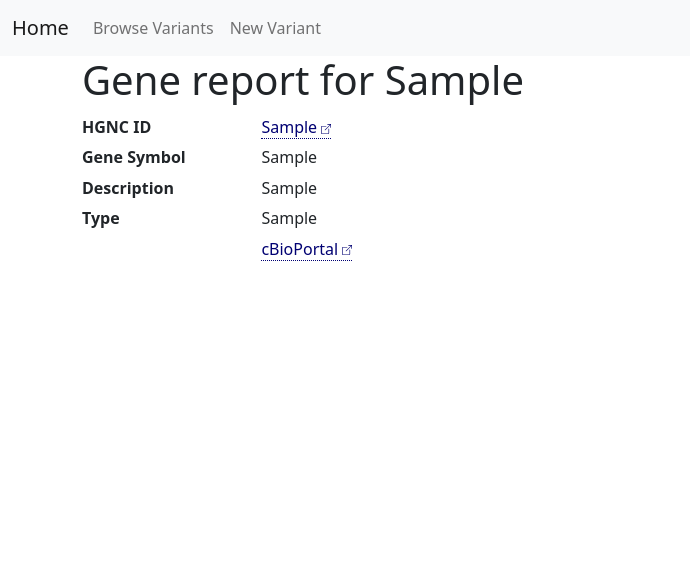
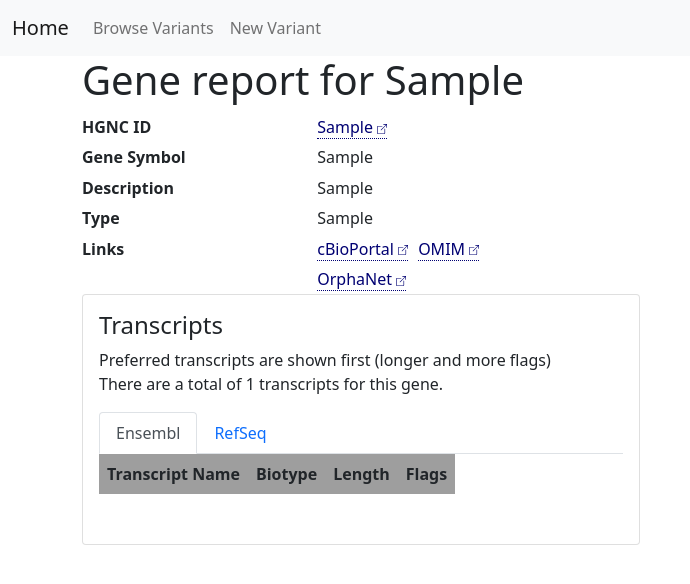
Before and after one commit to GC-HBOC/HerediVar, a Flask app: template src/quick_database_access/templates/gene.html in a window 1280 px wide. Shown: the top 584 px of the page, without its empty margins (0-690 px from the left). Run offline with Flask 2, Linux system fonts and the light colour scheme; the template is opened without the code that fills it: most values are stand-ins (such as "Sample title", 1, 10 or a date in 2020); some libraries are stand-ins or nearby versions.

Commit message:
transcripts table on gene page working (#11) & minor bugfixes & coderefactoring

```diff
--- a/src/common/db_IO.py
+++ b/src/common/db_IO.py
@@ -440,8 +440,8 @@ class Connection:
         result = self.cursor.fetchone()
         return result
 
-    def get_trancsripts(self, gene_id):
-        command = "SELECT * FROM transcript WHERE gene_id = %s" % (gene_id)
+    def get_transcripts(self, gene_id):
+        command = "SELECT gene_id,name,biotype,length,is_gencode_basic,is_mane_select,is_mane_plus_clinical,is_ensembl_canonical,is_gencode_basic+is_mane_select+is_mane_plus_clinical+is_ensembl_canonical total_flags FROM transcript WHERE gene_id = %s" % (gene_id)
         self.cursor.execute(command)
         result = self.cursor.fetchall()
         return result
--- a/src/quick_database_access/server.py
+++ b/src/quick_database_access/server.py
@@ -152,7 +152,7 @@ def variant(variant_id=None, chr=None, pos=None, ref=None, alt=None):
 def gene(gene_id):
     conn = Connection()
     gene_info = conn.get_gene(gene_id)
-    transcripts = conn.get_transcripts(gene_id)
+    transcripts = conn.get_transcripts(gene_id) # 0gene_id,1name,2biotype,3length,4is_gencode_basic,5is_mane_select,6is_mane_plus_clinical,7is_ensembl_canonical,8total_flags
     conn.close()
     return render_template('gene.html', gene_info=gene_info, transcripts=transcripts)
 
--- /dev/null
+++ b/src/quick_database_access/static/js/gene.js
@@ -0,0 +1,5 @@
+table = document.getElementById("transcriptTable");
+if (table != null) {
+    filterTable_one_column("ensembl", 4, table);
+    sorter(['#transcripts_numflags_col', '#transcripts_length_col']) // sort first by num of flags and if there is a tie sort by length
+}
--- a/src/quick_database_access/static/js/variant.js
+++ b/src/quick_database_access/static/js/variant.js
@@ -6,12 +6,9 @@ if (table != null) {
 }
 
 
-
-
 $(document).ready(function()
 {
     var annotation_status = $('#annotation_status').data()['annotationStatus'];
-    console.log(annotation_status)
     if (annotation_status === 'pending'){
         $('#reannotate_button').attr('disabled', true)
         $('#tooltip_reannotate_button').attr('title', "Wait for the current annotation to finish before submitting another one")
--- a/src/quick_database_access/templates/base.html
+++ b/src/quick_database_access/templates/base.html
@@ -60,7 +60,10 @@
     <!--<script src="https://stackpath.bootstrapcdn.com/bootstrap/4.3.1/js/bootstrap.min.js" integrity="sha384-JjSmVgyd0p3pXB1rRibZUAYoIIy6OrQ6VrjIEaFf/nJGzIxFDsf4x0xIM+B07jRM" crossorigin="anonymous"></script>-->
     <script src="https://cdn.jsdelivr.net/npm/bootstrap@5.1.3/dist/js/bootstrap.bundle.min.js" integrity="sha384-ka7Sk0Gln4gmtz2MlQnikT1wXgYsOg+OMhuP+IlRH9sENBO0LRn5q+8nbTov4+1p" crossorigin="anonymous"></script>
     <script src="https://cdn.jsdelivr.net/npm/masonry-layout@4.2.2/dist/masonry.pkgd.min.js" integrity="sha384-GNFwBvfVxBkLMJpYMOABq3c+d3KnQxudP/mGPkzpZSTYykLBNsZEnG2D9G/X/+7D" crossorigin="anonymous" async></script>
+    <script src="../static/js/utils.js"></script> <!-- load utils first! -->
     <script src="../static/js/custom_dom.js"></script>
+
+    {% block special_scripts %} {% endblock %}
 
   </body>
 </html>
--- a/src/quick_database_access/templates/gene.html
+++ b/src/quick_database_access/templates/gene.html
@@ -8,7 +8,7 @@
 
 <h1> {% block title %} Gene report for {{ gene_info[2] }} {% endblock %} </h1>
 
-<div style="width:30%">
+<div style="width:40%">
     <div class="row align-items-start">
         <div class="col li-label"><abbr title="someinfo">HGNC ID</abbr></div>
         <div class="col li-info"><external-link href="https://www.genenames.org/data/gene-symbol-report/#!/hgnc_id/HGNC:{{ gene_info[1] }}">{{ gene_info[1] }}</external-link></div>
@@ -26,11 +26,104 @@
         <div class="col li-info">{{ gene_info[4] }}</div>
     </div>
     <div class="row align-items-start">
-        <div class="col li-label"></div>
-        <div class="col li-info"><external-link href="https://www.cbioportal.org/results/mutations?case_set_id=all&gene_list={{ gene_info[2] }}&cancer_study_list=5c8a7d55e4b046111fee2296">cBioPortal</external-link></div>
+        <div class="col li-label">Links</div>
+        <div class="col li-info">
+            <div class="li-element ssr">
+                <external-link href="https://www.cbioportal.org/results/mutations?case_set_id=all&gene_list={{ gene_info[2] }}&cancer_study_list=5c8a7d55e4b046111fee2296">cBioPortal</external-link>
+            </div>
+            {% if gene_info[5] is not none %}
+            <div class="li-element ssr">
+                <external-link href="https://www.omim.org/entry/{{ gene_info[5] }}">OMIM</external-link>
+            </div>
+            {% endif %}
+            {% if gene_info[6] is not none %}
+            <div class="li-element ssr">
+                <external-link href="https://www.orpha.net/consor/cgi-bin/Disease_Genes.php?lng=DE&data_id={{ gene_info[6] }}">OrphaNet</external-link>
+            </div>
+            {% endif %}
+        </div>
     </div>
 </div>
+
+
+
+
+<!--transcripts table-->
+<div class="col-lg-5 col-lg-6 mb-4">
+    <div class="card">
+        <div class="card-body">
+            <h4 class="card-title">Transcripts</h4>
+            <p class="card-text">
+                Preferred transcripts are shown first (longer and more flags) <br>
+                There are a total of {{ transcripts | length }} transcripts for this gene.
+
+                <ul class="nav nav-tabs" id="tabs" role="tablist"> <!-- although this uses the styles from a tablist it is essentially not a tablist as it is not linked to the tabContent div below! Changes appear through javascript-->
+                    <li class="nav-item" role="presentation">
+                        <button class="nav-link active" data-bs-toggle="tab" type="button" role="tab" aria-selected="true" onclick="filterTable_one_column('ensembl', 4, document.getElementById('transcriptTable'))">Ensembl</button>
+                    </li>
+                    <li class="nav-item" role="presentation">
+                        <button class="nav-link" data-bs-toggle="tab" type="button" role="tab" aria-selected="false" onclick="filterTable_one_column('refseq', 4, document.getElementById('transcriptTable'))">RefSeq</button>
+                    </li>
+                </ul>
+                <div class="tab-content" id="tabContent">
+
+                    <div class="table-responsive"> <!--0gene_id,1name,2biotype,3length,4is_gencode_basic,5is_mane_select,6is_mane_plus_clinical,7is_ensembl_canonical,8total_flags-->
+                        <table class="table table-hover scroll" id="transcriptTable">
+                            <thead>
+                                <tr>
+                                    <th>Transcript Name</th>
+                                    <th>Biotype</th>
+                                    <th id="transcripts_length_col">Length</th>
+                                    <th>Flags</th>
+                                    <th style="display:none;"  id="transcripts_source_col">Source</th>
+                                    <th style="display:none;"  id="transcripts_numflags_col">NumFlags</th>
+                                </tr>
+                            </thead>
+                            <tbody>
+                                {% for transcript in transcripts %}
+                                <tr>
+                                    <td style="white-space:nowrap;">{{ transcript[1] }}</td>
+                                    <td>{{ transcript[2] }}</td>
+                                    <td>{{ transcript[3] }}</td>
+                                    <td>
+                                        {% if transcript[4] %}
+                                            <span class="badge bg-secondary"><abbr title="gencodetest">GENCODE basic</abbr></span>
+                                        {% endif %}
+                                        {% if transcript[5] %}
+                                            <span class="badge bg-secondary"><abbr title="MANE">MANE select</abbr></span>
+                                        {% endif %}
+                                        {% if transcript[6] %}
+                                            <span class="badge bg-secondary"><abbr title="">MANE clin</abbr></span>
+                                        {% endif %}
+                                        {% if transcript[7] %}
+                                            <span class="badge bg-secondary"><abbr title="">ensembl canonical</abbr></span>
+                                        {% endif %}
+                                    </td>
+                                    <td style="display:none;">
+                                        {% if transcript[1].startswith('ENST') %}
+                                            ensembl
+                                        {% else %}
+                                            refseq
+                                        {% endif %}
+                                    </td>
+                                    <td style="display:none;">{{ transcript[8] }}</td>
+                                </tr>
+                                {% endfor %}
+                            </tbody>
+                        </table>
+                    </div>
+
+                </div>
+            </p>
+        </div>
+    </div>
+</div>
+
 
 </div>
 
 {% endblock %}
+
+{% block special_scripts %}
+    <script src="../static/js/gene.js"></script>
+{% endblock %}
```
Also changed, not shown: src/quick_database_access/templates/variant.html (+5 -9 lines).
